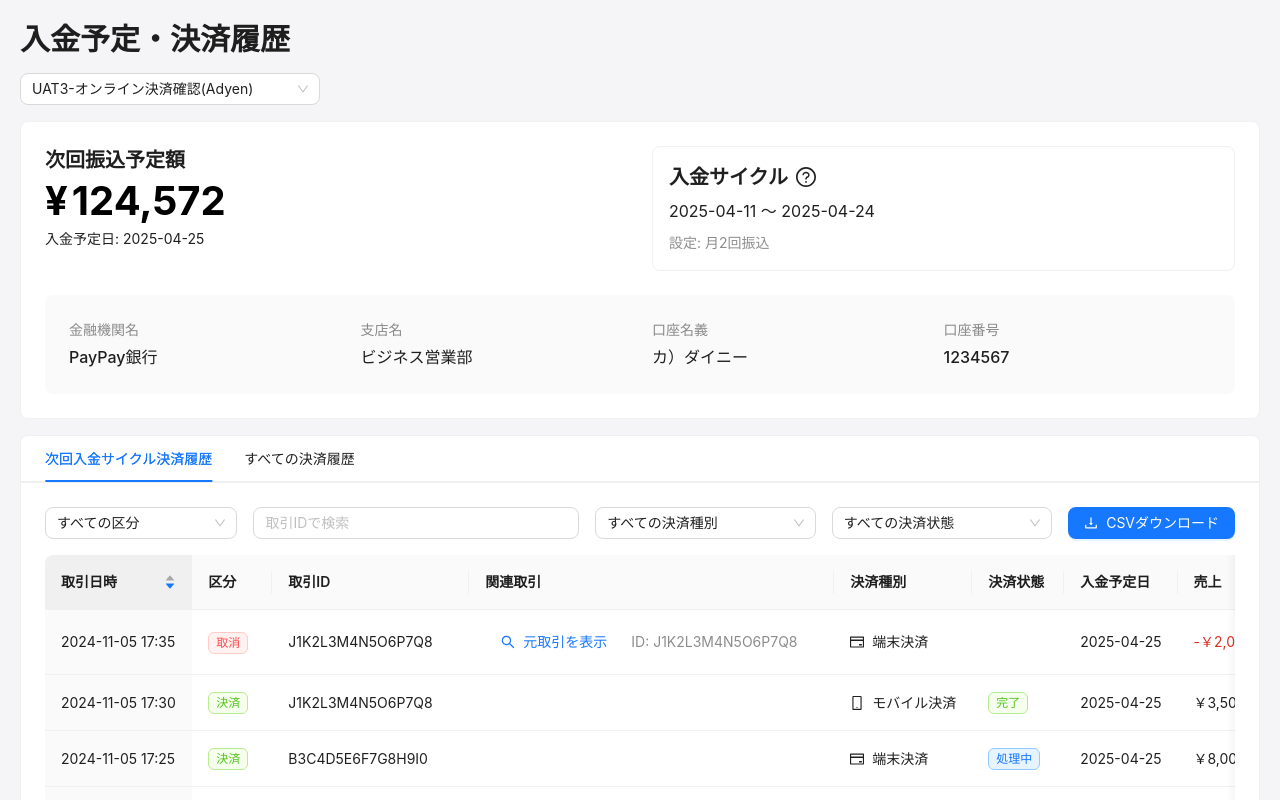
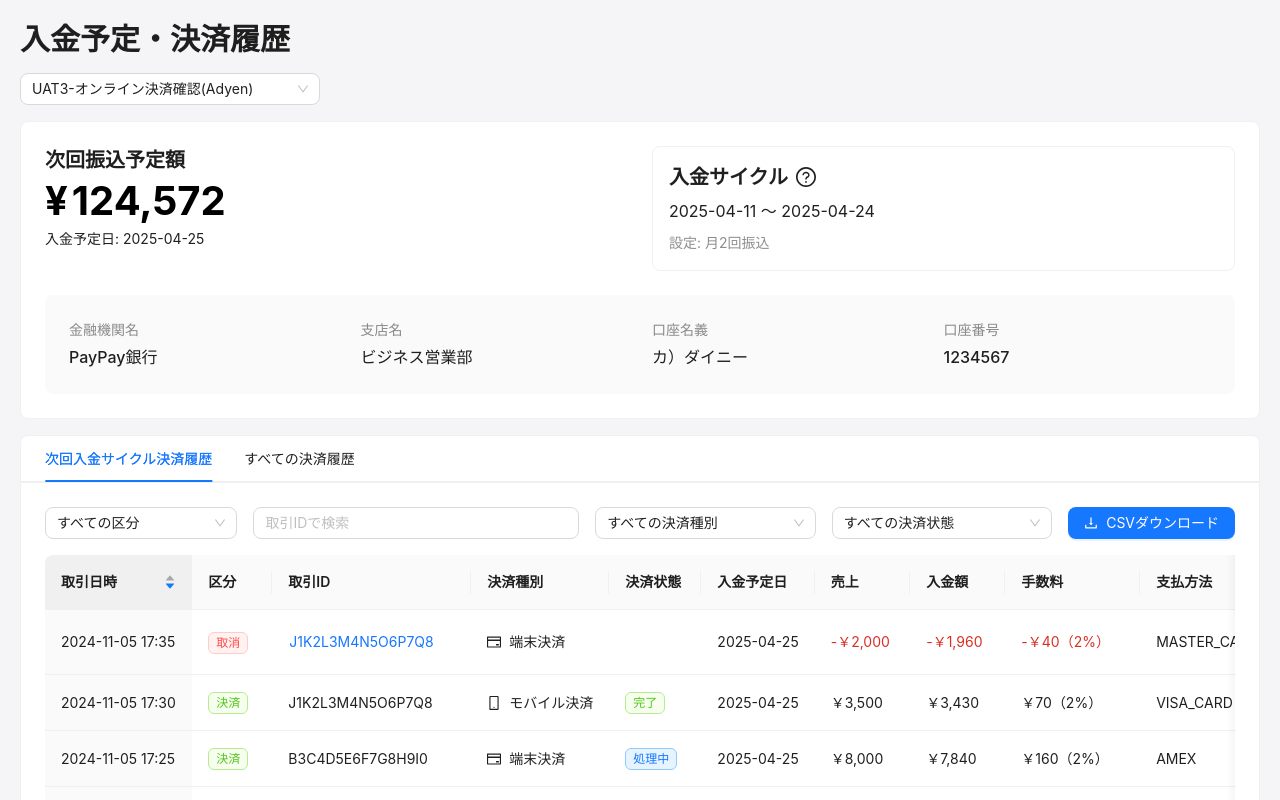
Before and after one commit to REI31001/terminalPayment-history, a React (Vite) app: page / in a window 1280 px wide. Shown: the top 800 px of the page. Built offline with nearby package versions, Linux system fonts and the light colour scheme.

Commit message:
refactor: 関連取引の表示を改善 - 関連取引カラムを削除し、取引IDをリンク化

```diff
--- a/src/components/PaymentHistory.tsx
+++ b/src/components/PaymentHistory.tsx
@@ -65,36 +65,18 @@ const PaymentHistory: React.FC = () => {
       dataIndex: 'id',
       key: 'id',
       render: (id: string, record: PaymentTransaction) => (
-        <Tooltip title={record.transactionType === 'refund' ? '取消取引ID' : '取引ID'}>
-          {id}
-        </Tooltip>
+        <Space>
+          {record.transactionType === 'refund' && record.originalTransactionId ? (
+            <Button
+              type="link"
+              onClick={() => setTransactionIdFilter(record.originalTransactionId || null)}
+              style={{ padding: 0 }}
+            >
+              {id}
+            </Button>
+          ) : id}
+        </Space>
       ),
-    },
-    {
-      title: '関連取引',
-      key: 'relatedTransaction',
-      render: (_: unknown, record: PaymentTransaction) => {
-        if (record.transactionType === 'refund') {
-          const originalTransaction = mockPaymentData.transactions.find(
-            t => t.id === record.originalTransactionId
-          );
-          return originalTransaction ? (
-            <Space>
-              <Button
-                type="link"
-                onClick={() => setTransactionIdFilter(originalTransaction.id)}
-                icon={<SearchOutlined />}
-              >
-                元取引を表示
-              </Button>
-              <Tooltip title="元取引の詳細を表示">
-                <Text type="secondary">ID: {originalTransaction.id}</Text>
-              </Tooltip>
-            </Space>
-          ) : null;
-        }
-        return null;
-      },
     },
     {
       title: '決済種別',
```
